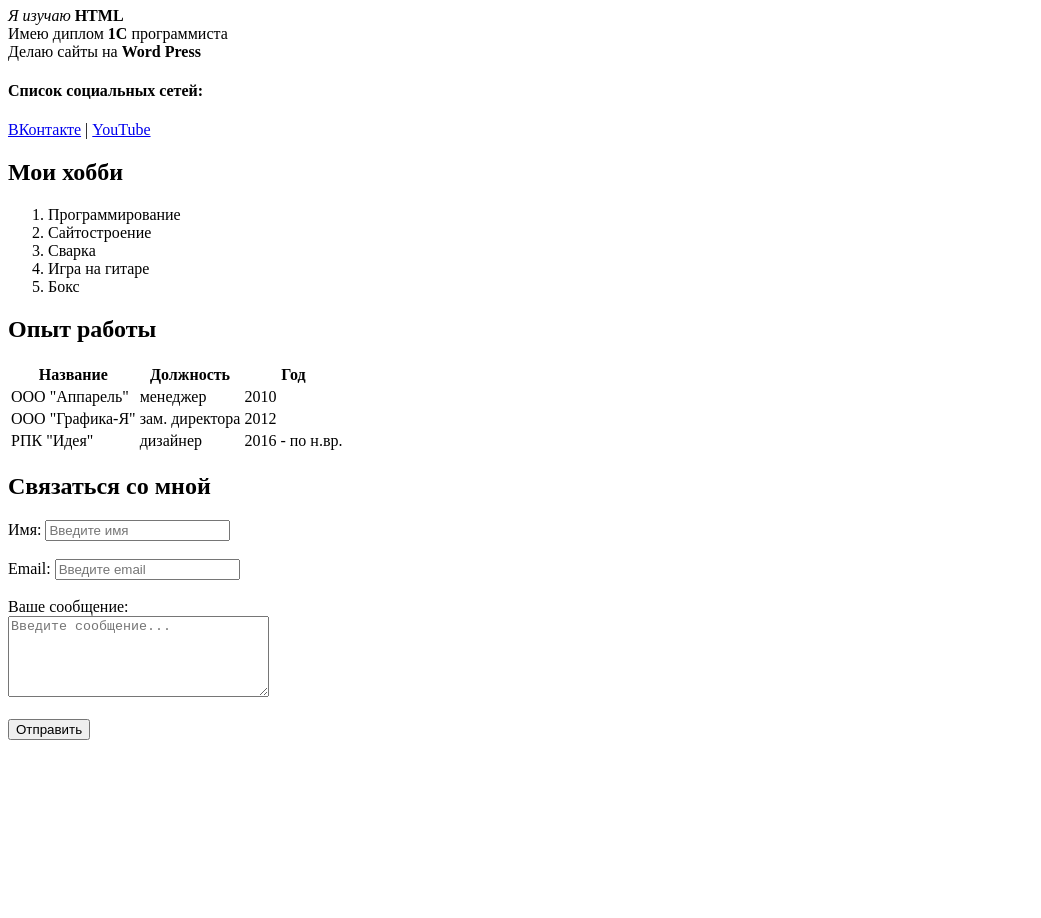
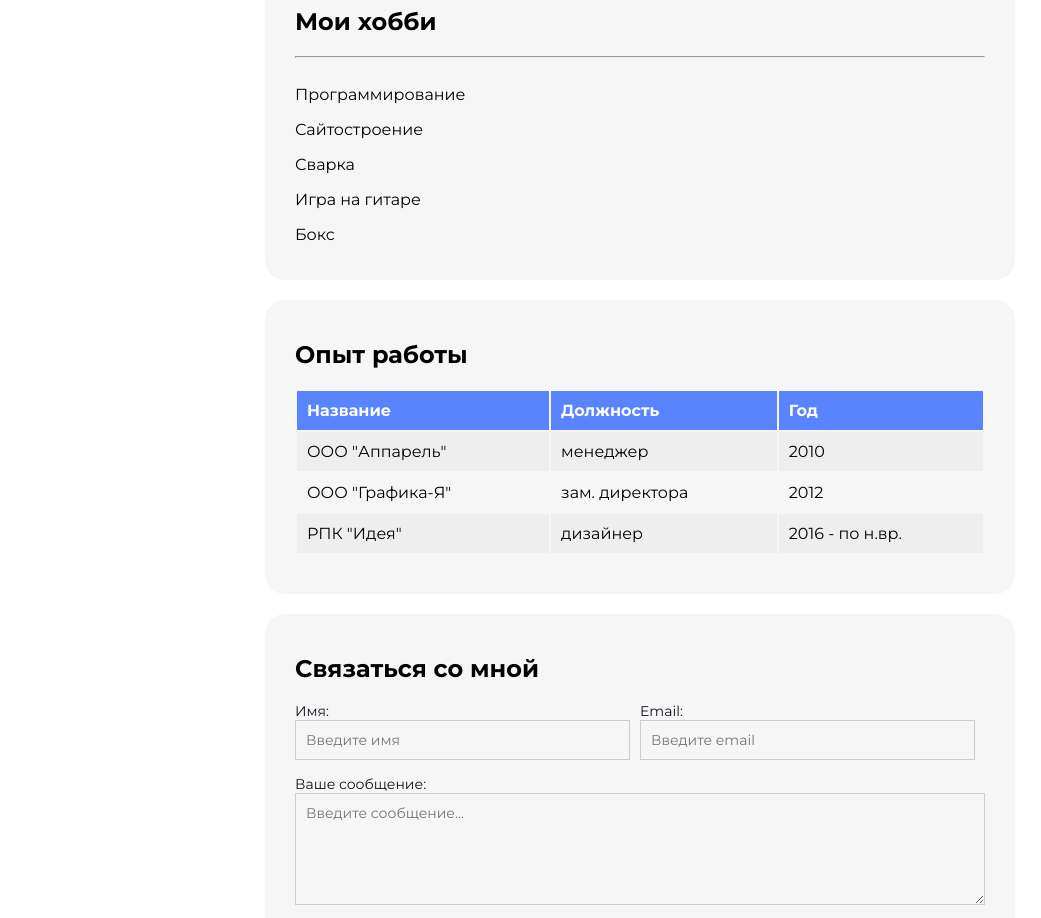
Before and after one commit to ermakov73/resume, a plain HTML site: page index.html in a window 1280 px wide. Shown: the part 331-1249 px from the top of the page, without its empty margins (0-1041 px from the left). Before the commit the page ends 1079 px from the top, so only its background shows below. Drawn offline with Linux system fonts and the light colour scheme.

Commit message:
Add styles

```diff
--- a/index.html
+++ b/index.html
@@ -7,42 +7,59 @@
     <meta name="keywords" content="резюме, стаж работы, профессиональные навыки">
     <meta name="description" content="Резюме соискателя Ермакова Андрея Александровича">
     <title>Резюме Ермаков А.А.</title>
+    <link rel="stylesheet" href="style.css">
+
 </head>
 
+
 <body>
-    <img src="img/manager2.jpg" width="240" alt="Андрей Ермаков">
+    <div class="container">
+
+        <div class="info">
+            <img src="img/manager2.jpg" alt="Андрей Ермаков" class="avatar">
+
+            <div class="info-text">
                 <h1>Андрей Ермаков</h1>
 
-    <p><em>Я изучаю</em> <strong>HTML </strong><br>
-        Имею диплом <strong>1С</strong> программиста<br>
-        Делаю сайты на <strong>Word Press</strong></p>
-
+                <p>Делаю сайты на WordPress<br>
+                    Имею диплом 1С программиста<br>
+                    Работаю дизайнером наружной рекламы и полиграфии</p>
 
 
                 <h4>Список социальных сетей:</h4>
                 <a href="https://vk.com/andreyermakov73" target="_blank">ВКонтакте</a>
                 |
                 <a href="https://www.youtube.com/@ermakov73" target="_blank">YouTube</a>
+            </div>
+        </div>
 
+
+
+        <div class="card hobby">
             <h2>Мои хобби</h2>
+            <hr><br>
 
-    <ol>
+            <ol class="list">
                 <li>Программирование</li>
                 <li>Сайтостроение</li>
                 <li>Сварка</li>
                 <li>Игра на гитаре</li>
                 <li>Бокс</li>
             </ol>
+        </div>
 
+
+        <div class="card experience">
             <h2>Опыт работы</h2>
-
-    <table>
-        <thead>
+            <div class="overflow">
+                <table class="table">
+                    <thead class="head">
                         <tr>
                             <th>Название</th>
                             <th>Должность</th>
                             <th>Год</th>
-
+                        </tr>
+                    </thead>
                     <tbody>
                         <tr>
                             <td>ООО "Аппарель"</td>
@@ -60,31 +77,40 @@
                             <td>2016 - по н.вр.</td>
                         </tr>
                     </tbody>
+                </table>
+            </div>
+            <br>
+        </div>
 
-        </tr>
-        </thead>
-    </table>
+        <div class="card">
 
+
+            <form action="/"></form>
             <h2>Связаться со мной</h2>
 
-    <div>
+            <div class="form-row">
+                <div class="form-group">
                     <label for="text">Имя:</label>
                     <input type="text" id="text" placeholder="Введите имя">
                 </div>
-    <br>
-    <div>
+
+                <div class="form-group">
                     <label for="email">Email:</label>
                     <input type="email" id="email" placeholder="Введите email">
                 </div>
-    <br>
-    <div>
+            </div>
+
+            <div class="form-group">
                 <label for="message">Ваше сообщение:</label>
-        <br>
+
                 <textarea id="message" cols="30" rows="5" placeholder="Введите сообщение..."></textarea>
             </div>
+
+            <button type="submit" class="btn">Отправить</button>
             <br>
-    <button type="submit">Отправить</button>
-    <br>
+            </form>
+        </div>
+    </div>
 </body>
 
 </html>
--- /dev/null
+++ b/style.css
@@ -0,0 +1,198 @@
+@import url('https://fonts.googleapis.com/css2?family=Montserrat:ital,wght@0,100..900;1,100..900&display=swap');
+
+body {
+    padding: 20px;
+    font-family: 'Montserrat', sans-serif;
+    font-size: 16px;
+    font-weight: normal;
+    background: #fff;
+    color: #0f141e
+}
+
+.container {
+    max-width: 750px;
+    margin: auto;
+}
+
+.avatar {
+    max-width: 250px;
+    max-height: 250px;
+    width: auto;
+    height: auto;
+    border-radius: 20px;
+    /* box-shadow: 4px 4px 14px rgba(0, 0, 0, 0.25); */
+}
+
+.info {
+    margin-bottom: 20px;
+    display: flex;
+}
+
+.info-text {
+    margin-left: 40px;
+}
+
+.info-text p {
+    font-style: italic;
+    font-weight: normal;
+    color: #373737;
+}
+
+.info-text h1 {
+    color: #000000;
+}
+
+@media (max-width: 632px) {
+    .info {
+        display: block;
+        text-align: center;
+    }
+}
+
+.card {
+    padding: 20px 30px;
+    background: #F6F6F6;
+    /* border: 1px solid #ccc; */
+    margin-bottom: 20px;
+    border-radius: 20px;
+}
+
+.card h2 {
+    color: #000000;
+    font-size: 24px;
+}
+
+.hobby {
+    background: #F6F6F6;
+    color: #000000;
+}
+
+.experience {
+    background: #F6F6F6;
+    color: rgb(0, 0, 0);
+}
+
+a {
+    color: #154797;
+    text-decoration: none;
+    /* transition: all .2s; */
+}
+
+a:hover {
+    color: orange;
+    /* font-size: 20px; */
+}
+
+a:active {
+    color: orange;
+}
+
+a:visited {
+    color: #154797;
+}
+
+.btn {
+    background: #5885ff;
+    color: #fff;
+    border: none;
+    border-radius: 5px;
+    padding: 10px 20px;
+    cursor: pointer;
+    font-size: 16px;
+    font-family: inherit;
+}
+
+.btn:hover {
+    opacity: 0.8;
+}
+
+.list {
+    margin: 0;
+    padding: 0;
+    list-style: none;
+}
+
+.list li {
+    margin-bottom: 8px;
+    /* border-bottom:1px solid #dadada; */
+    padding-bottom: 8px;
+}
+
+
+.table {
+    width: 100%;
+}
+
+.overflow {
+    overflow: auto;
+}
+
+.table td {
+    text-align: left;
+    padding: 10px;
+    padding-left: 10px;
+}
+
+.table td:hover {
+    background: #ccc;
+}
+
+
+.table tr:nth-child(odd) {
+    background: #eee;
+}
+
+.head th {
+    text-align: left;
+    padding: 10px;
+    background: #5885ff;
+    color: #fff;
+}
+
+
+.form-row {
+    display: flex;
+}
+
+.form-row .form-group {
+    /* display: inline-block; */
+    margin-right: 10px;
+    width: 50%;
+}
+
+
+@media (max-width: 650px) {
+    .form-row {
+        display: block;
+    }
+
+    .form-row .form-group {
+        width: 100%;
+        margin-right: 0;
+    }
+
+    .info-text {
+        margin-left: 0;
+    }
+
+}
+
+
+.form-group label {
+    display: block;
+    font-size: 14px;
+}
+
+.form-group input,
+.form-group textarea {
+    width: 100%;
+    box-sizing: border-box;
+    border: 1px solid #ccc;
+    font-size: 14px;
+    background: transparent;
+    /* border-bottom: 1px solid #ccc; */
+    padding: 10px;
+    outline: none;
+    font-family: inherit;
+    margin-bottom: 15px;
+}
```
Lines whose indentation alone changed are shown as unchanged.
